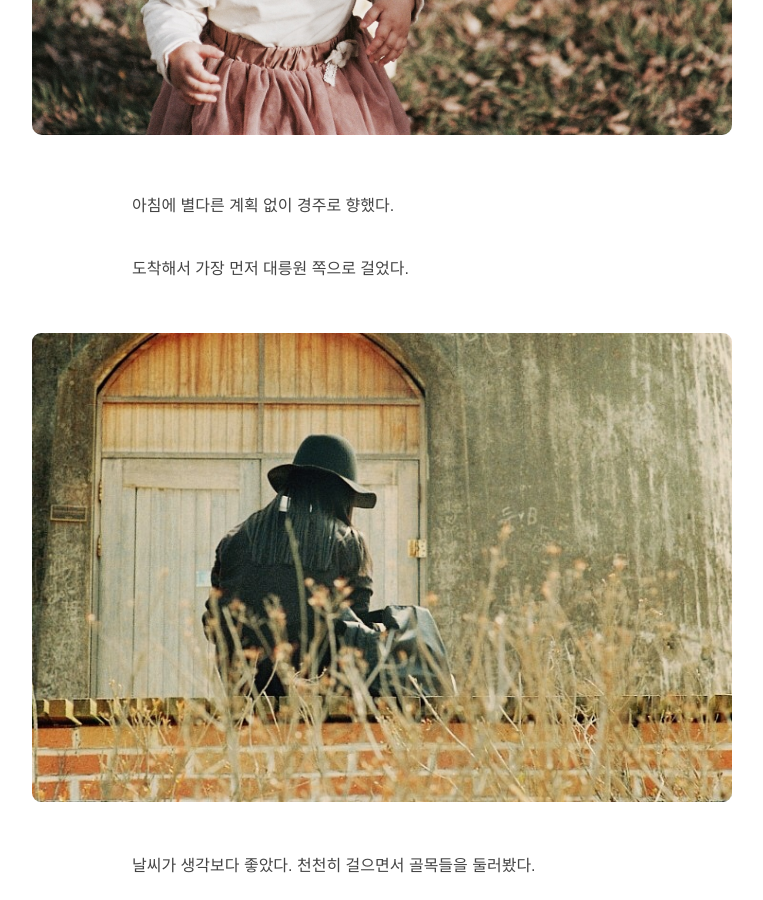
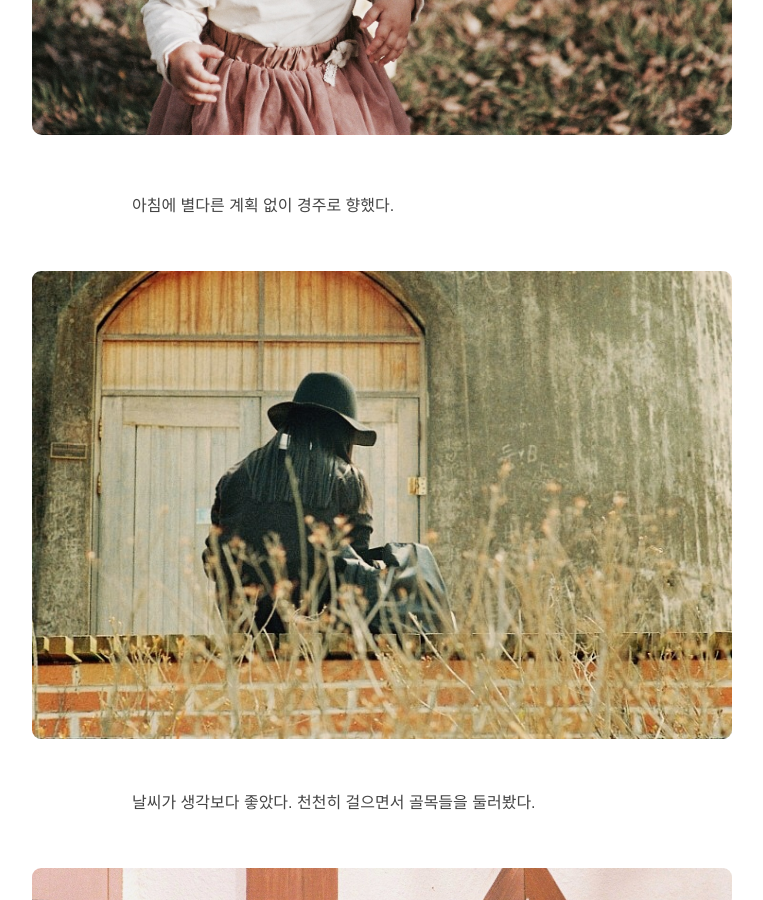
Before and after one commit to sunghwanlog/sunghwanlog.github.io, a Jekyll site: the page built from _posts/2026-09-08-moment-001.md, in a window 1280 px wide and 900 px high, scrolled down 662 px. Shown: the whole window, without its empty margins (258-1021 px from the left). Built offline with Jekyll 4.4.1, drawn with Linux system fonts in a browser that asks for light colours.

Commit message:
Update 2026-09-08-moment-001.md

```diff
--- a/_posts/2026-09-08-moment-001.md
+++ b/_posts/2026-09-08-moment-001.md
@@ -13,8 +13,6 @@ description: "초가을의 경주를 천천히 걸었던 하루."
 
 아침에 별다른 계획 없이 경주로 향했다.
 
-도착해서 가장 먼저 대릉원 쪽으로 걸었다.
-
 ![사진2](/images/moment-001-02.jpg)
 
 날씨가 생각보다 좋았다. 천천히 걸으면서 골목들을 둘러봤다.
```
